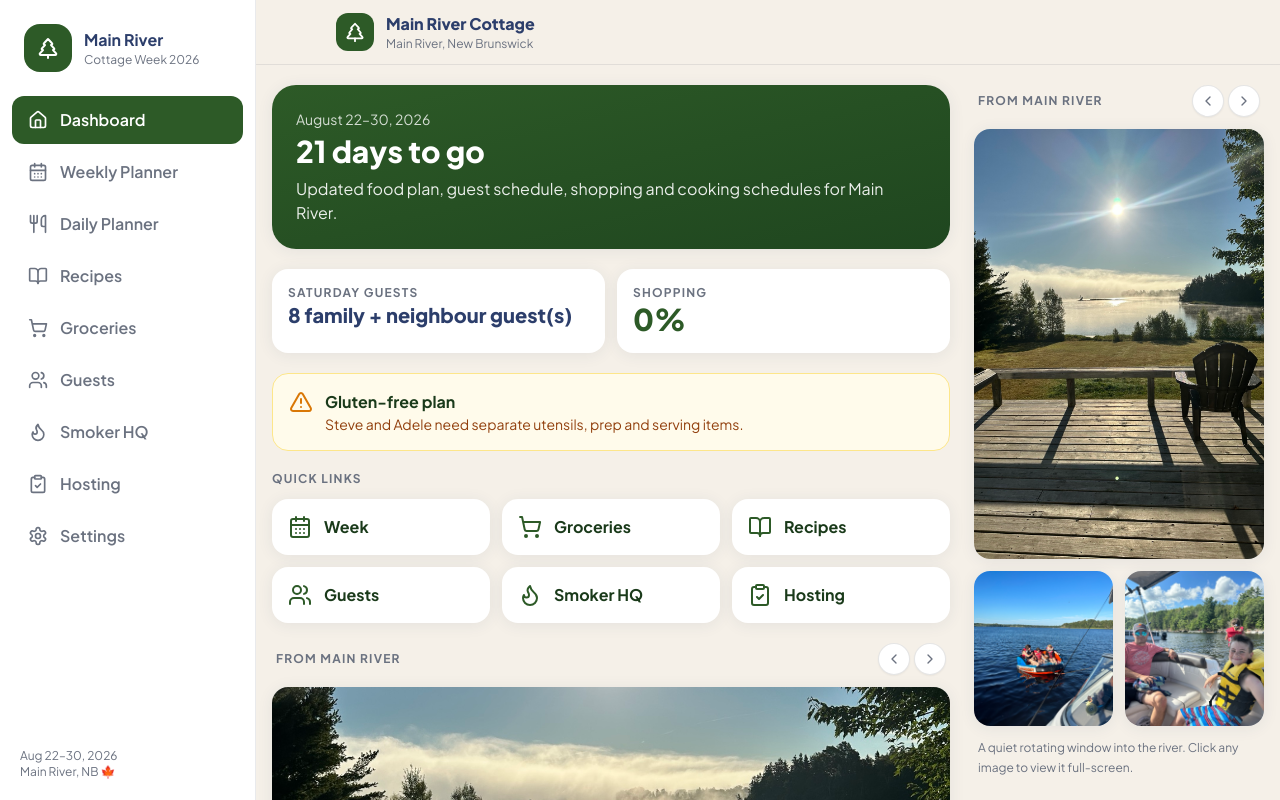
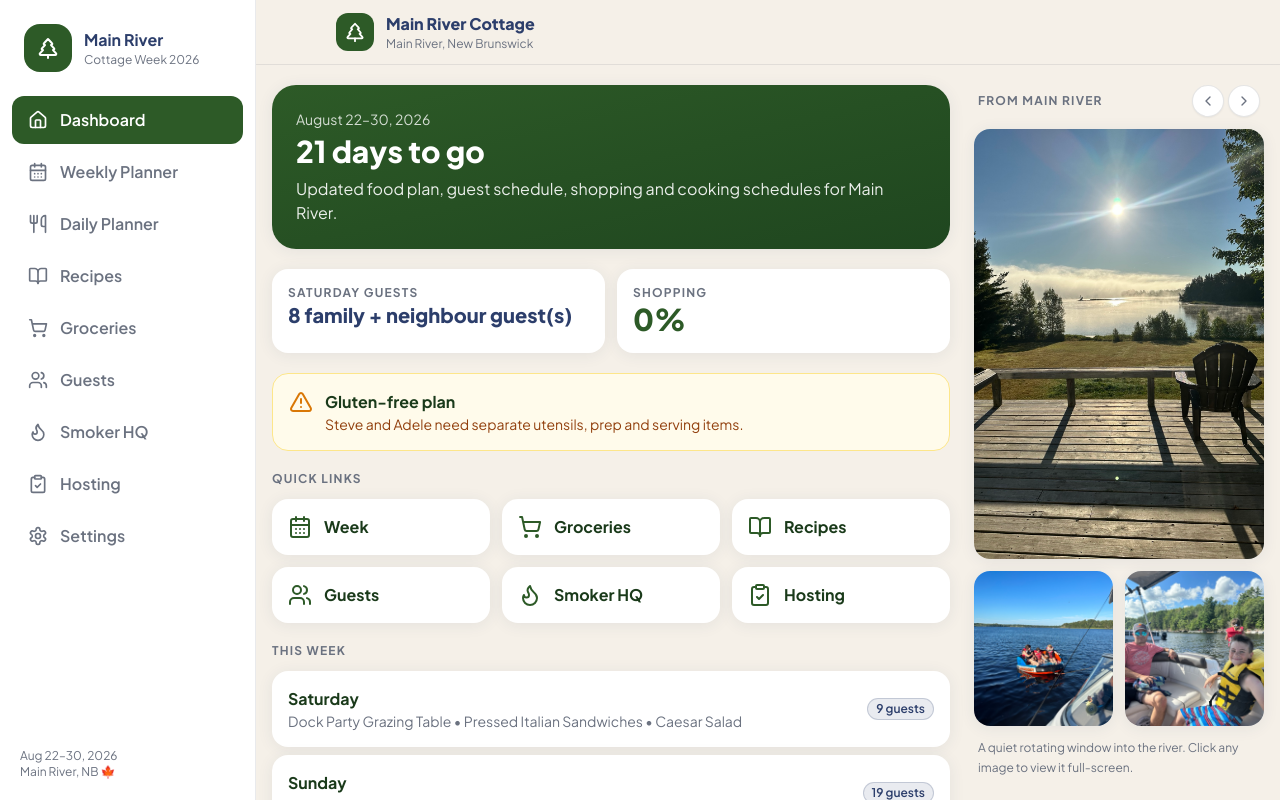
Before and after one commit to deniseblinn-star/main-river-cottage-guide, a React (Vite) app: page / in a window 1280 px wide. Shown: the top 800 px of the page. Built offline with nearby package versions, Linux system fonts and the light colour scheme.

Commit message:
Remove duplicate dashboard photo strip

```diff
--- a/src/pages/Dashboard.jsx
+++ b/src/pages/Dashboard.jsx
@@ -37,7 +37,6 @@ export default function Dashboard(){
       </div>
     </section>
 
-    <PhotoRail/>
 
     <section>
       <h3 className="section-title mb-3">This week</h3>
```
